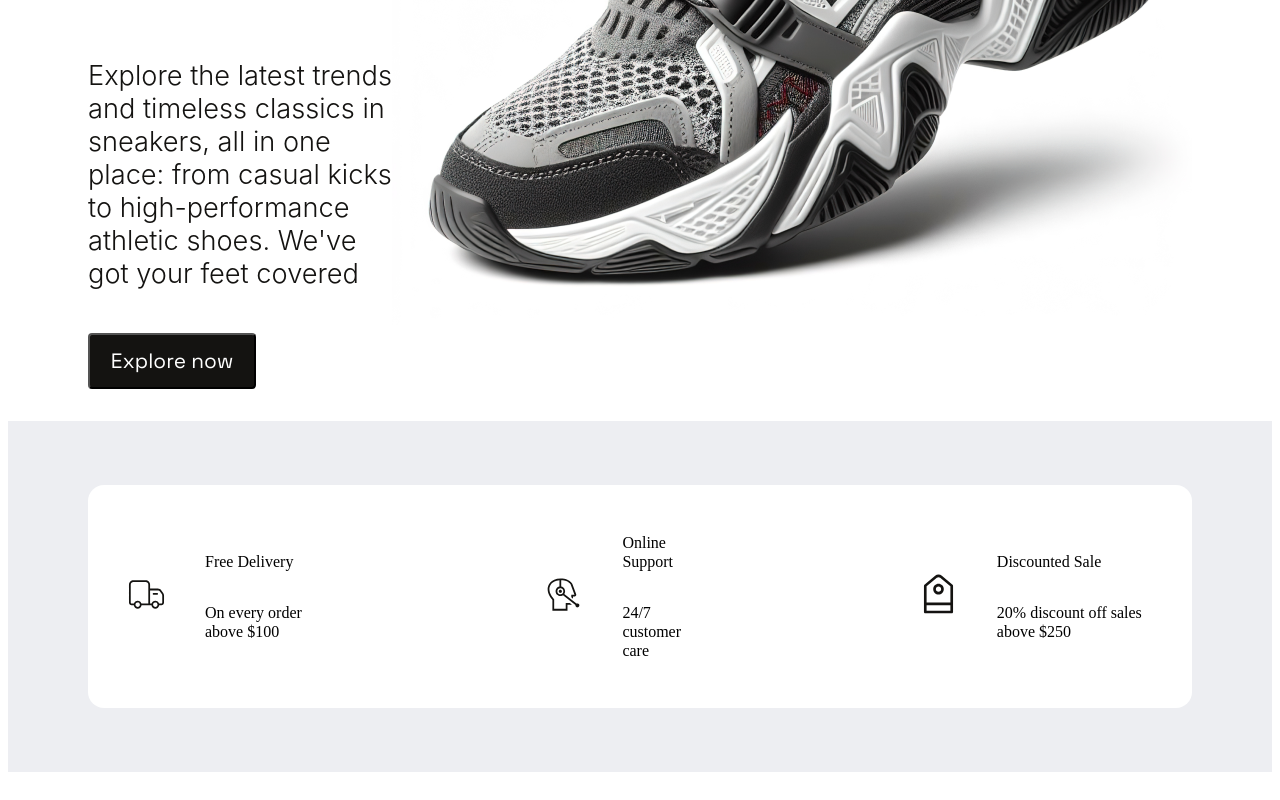
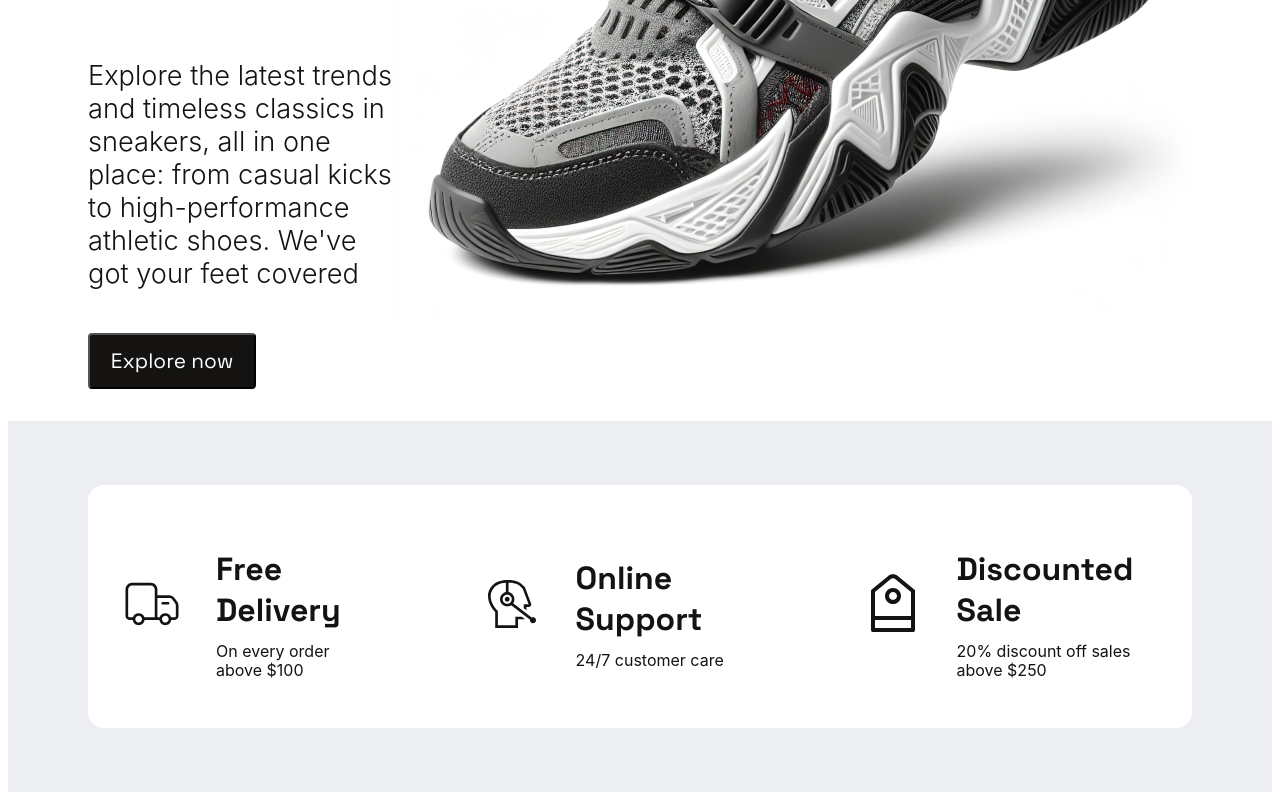
Before and after one commit to kemsguy7/react-ecommerce-app, a React (Vite) app: page / in a window 1280 px wide. Shown: the part 702-1502 px from the top of the page. Built offline with nearby package versions, Linux system fonts and the light colour scheme; a web font is replaced by a local one.

Commit message:
started collection component

```diff
--- a/src/components/Home/promotion/index.jsx
+++ b/src/components/Home/promotion/index.jsx
@@ -37,7 +37,7 @@ const Promotion = () => {
                 <img src={icons[item.icon]} alt={`${item.icon.toLowerCase()}-icon`} />
               </div>
               <div className="promotion-item__text">
-                <p className="promotion-item__title">{item.title}</p>
+                <p className="promotion-item__title">{item.title} </p>
                 <p className="promotion-item__description">{item.body}</p>
               </div>
             </div>
--- a/src/components/Home/promotion/index.scss
+++ b/src/components/Home/promotion/index.scss
@@ -3,48 +3,56 @@
 
 
 .promotion {
-
   &__container {
     display: flex;
-      background:  #edeef2;
+    background: #edeef2;
     width: 100%;
   }
 
   .promotion-items {
     display: flex;
+    flex-direction: column; // For mobile
     background-color: $white-background;
     border-radius: 1rem;
-
     margin: 4rem 5rem;
     width: 100%;
+    justify-content: space-evenly;
+    gap: 2rem; // For mobile
 
-    justify-content: space-evenly;
-
-     gap: 9rem;
-
+    @media (min-width: 768px) {
+      flex-direction: row;
+      gap: 3rem;
+      margin: 4rem 5rem;
+    }
 
     .promotion-item {
       display: flex;
-        gap: 2rem;
+      flex-direction: column; // For mobile
+      gap: 1rem; // For mobile
       align-items: center;
       padding: 2rem;
 
+      @media (min-width: 768px) {
+        flex-direction: row;
+        gap: 2rem;
+      }
+
       img {
-
-          width: 3.313rem;
-          height: 2.645rem;
+        width: 4rem;
+        height: 4rem;
+        font-size: 2rem;
       }
 
       &__text {
         display: flex;
         flex-direction: column;
-          gap: 0px;
-          line-height: 19.09px;
+      //  gap: -2rem;
 
+      }
 
         &__title {
-            font-family: 'Space Grotesk', sans-serif;
-            font-size: 32px;
+            font-family: $primary-font-family;
+            font-size: 2rem;
             font-weight: 600;
             line-height: 40.83px;
             text-align: left;
@@ -53,13 +61,15 @@
 
         &__description {
           font-family: 'SF Pro Text', sans-serif;
-            font-size: 16px;
+          margin-top: -1.3rem;
+          font-size: 1rem;
           font-weight: 400;
           line-height: 19.09px;
           text-align: left;
           color: $primary-black-color;
         }
+
+
       }
     }
   }
-  }
```
Also changed, not shown: src/components/Home/collection/index.jsx (added, +37 -0 lines), src/components/Home/collection/index.scss (added). Lines whose indentation alone changed are shown as unchanged.
